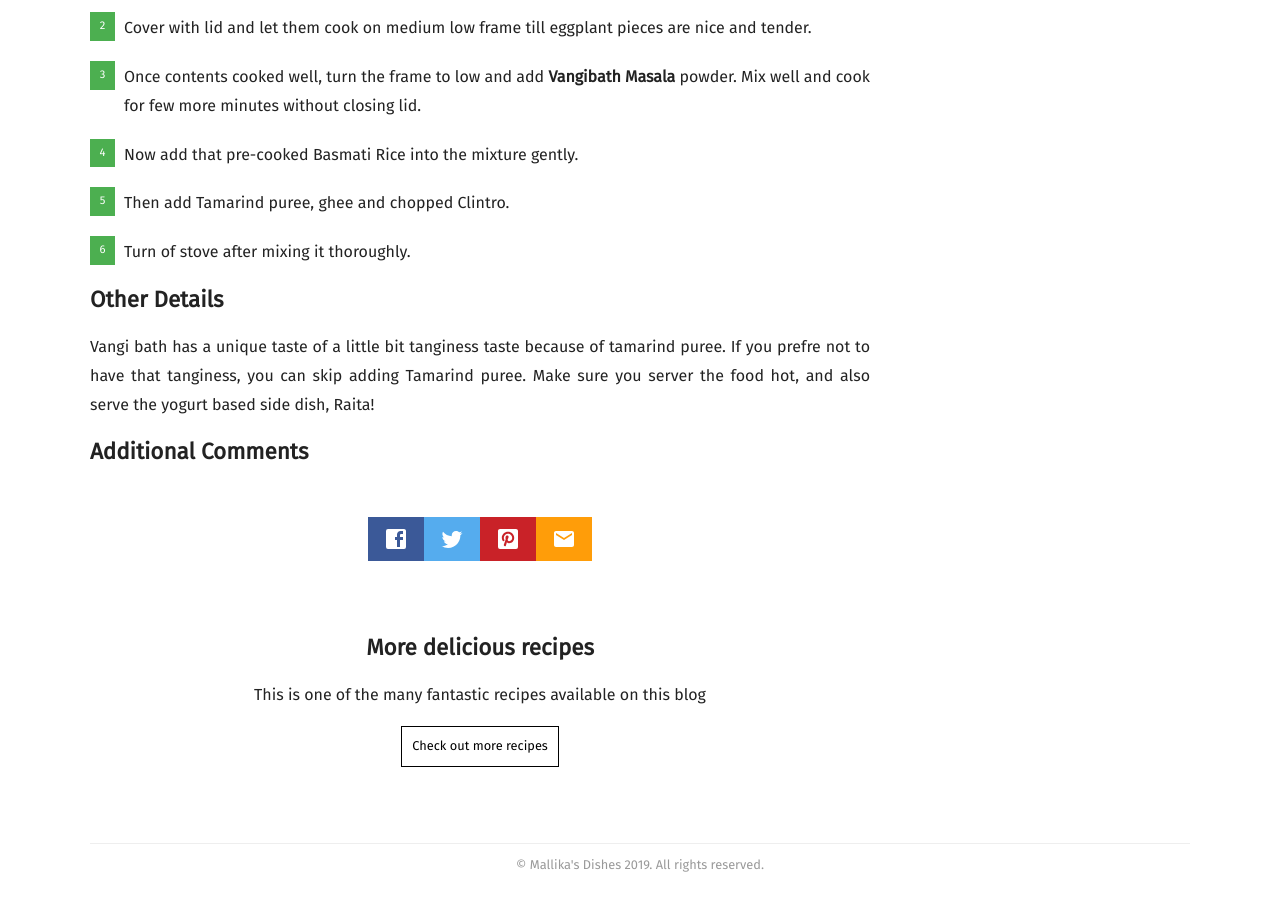
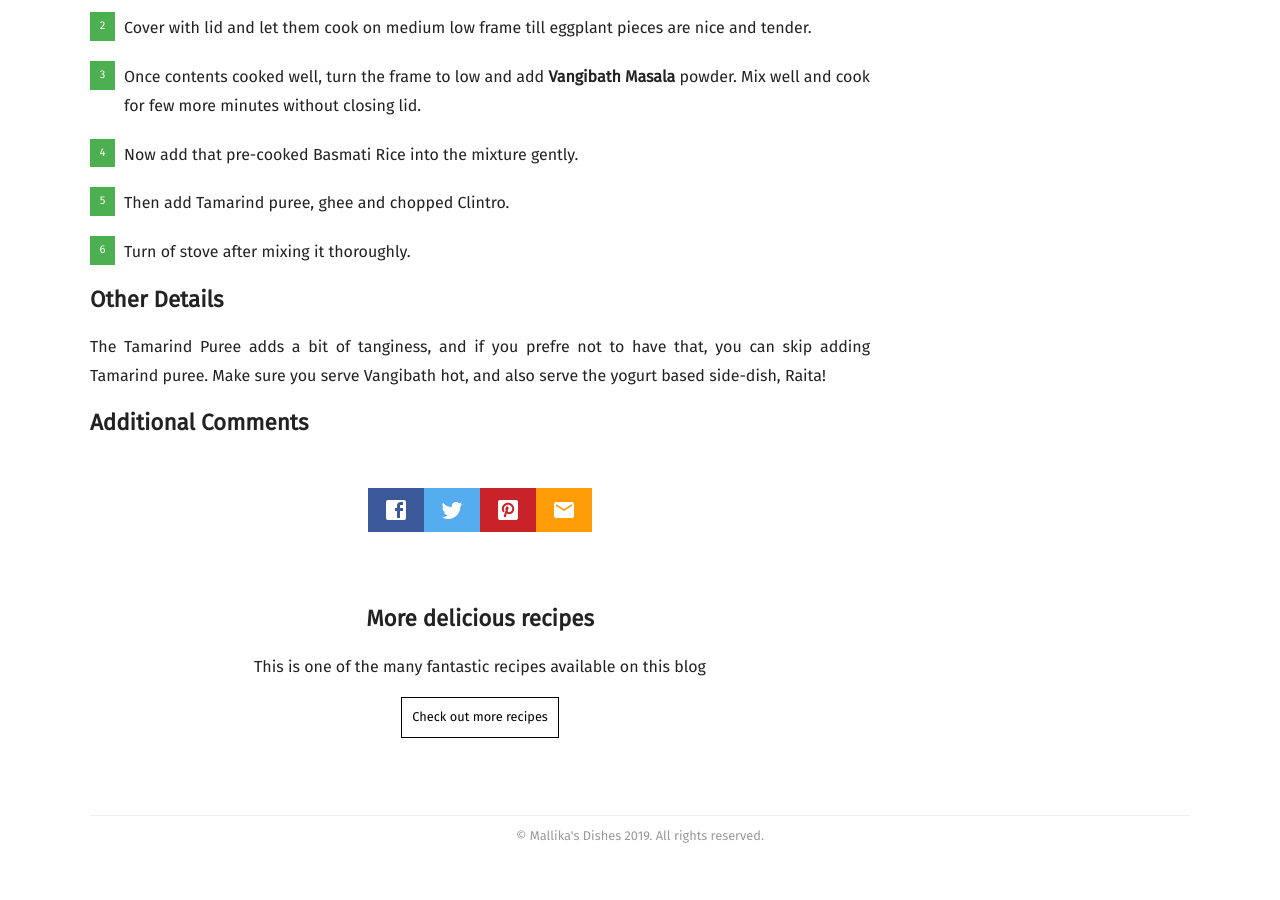
Before and after one commit to mallikasdishes/github.io, a Jekyll site: the page built from _posts/2019-02-23-vangibath.md, in a window 1280 px wide and 900 px high, scrolled down 2408 px. Built offline with Jekyll 4.4.1, drawn with Linux system fonts in a browser that asks for light colours; nearby versions of some CDN libraries; some web fonts are replaced; comment, search, counter and statistics services are not loaded; after the commit the page ends 3279 px from its top, so only the background shows below that.

Commit message:
Update 2019-02-23-vangibath.md

```diff
--- a/_posts/2019-02-23-vangibath.md
+++ b/_posts/2019-02-23-vangibath.md
@@ -58,6 +58,6 @@ recipe:
       4. Take a small cube of Tamarind, remove the seeds, and make it into a puree by blending it in a mixture by adding a little bit of water.
       5. Chop the Cilantro into small pieces - don't chop the Cilantro into extremely small pieces - you want to be able to feel the cilantro in the dish!
     other_details: |-
-      Vangi bath has a unique taste of a little bit tanginess taste because of tamarind puree. If you prefre not to have that tanginess, you can skip adding Tamarind puree.
-      Make sure you server the food hot, and also serve the yogurt based side dish, Raita!
+      The Tamarind Puree adds a bit of tanginess, and if you prefre not to have that, you can skip adding Tamarind puree.
+      Make sure you serve Vangibath hot, and also serve the yogurt based side-dish, Raita!
 ---
```
